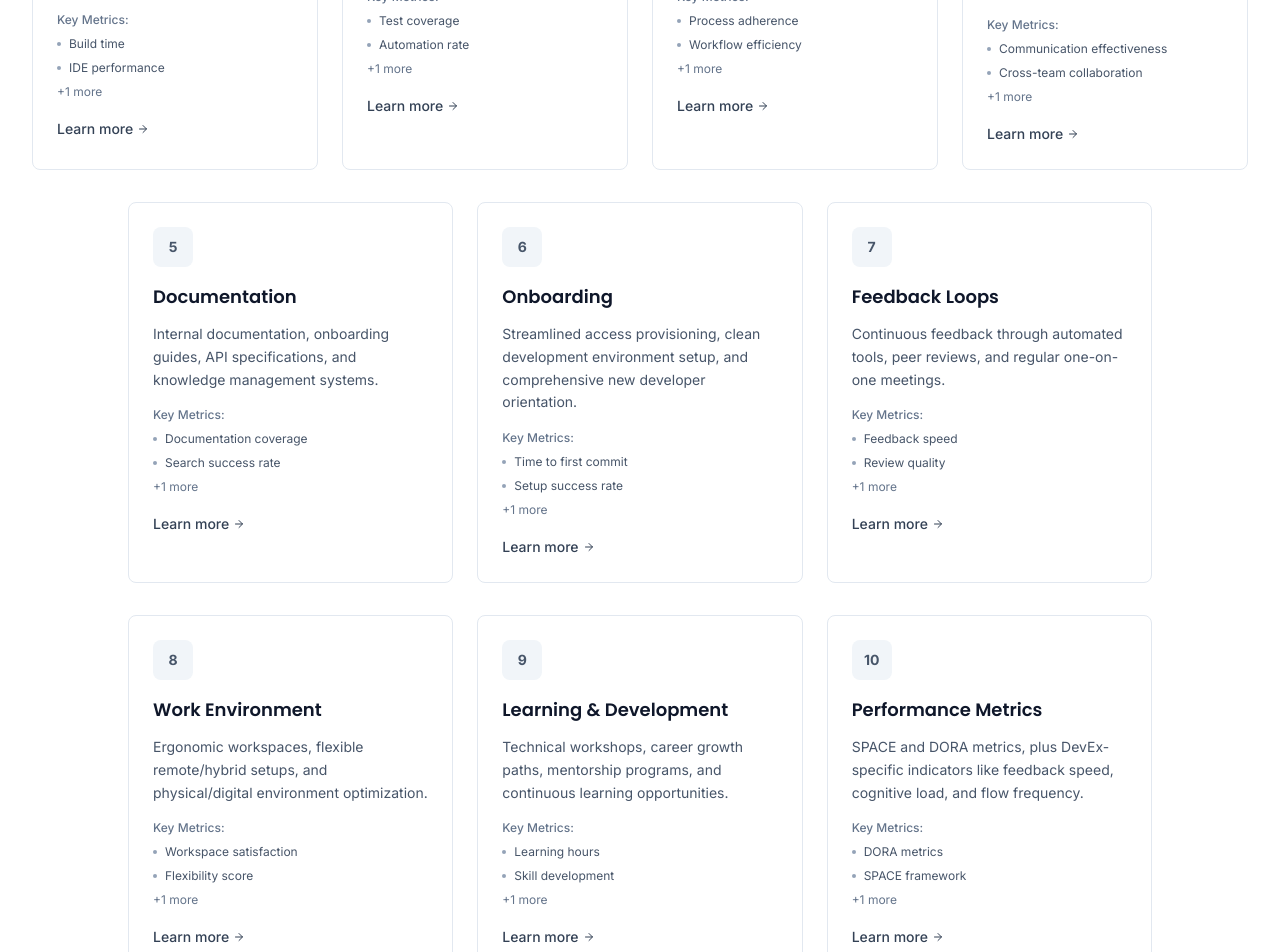
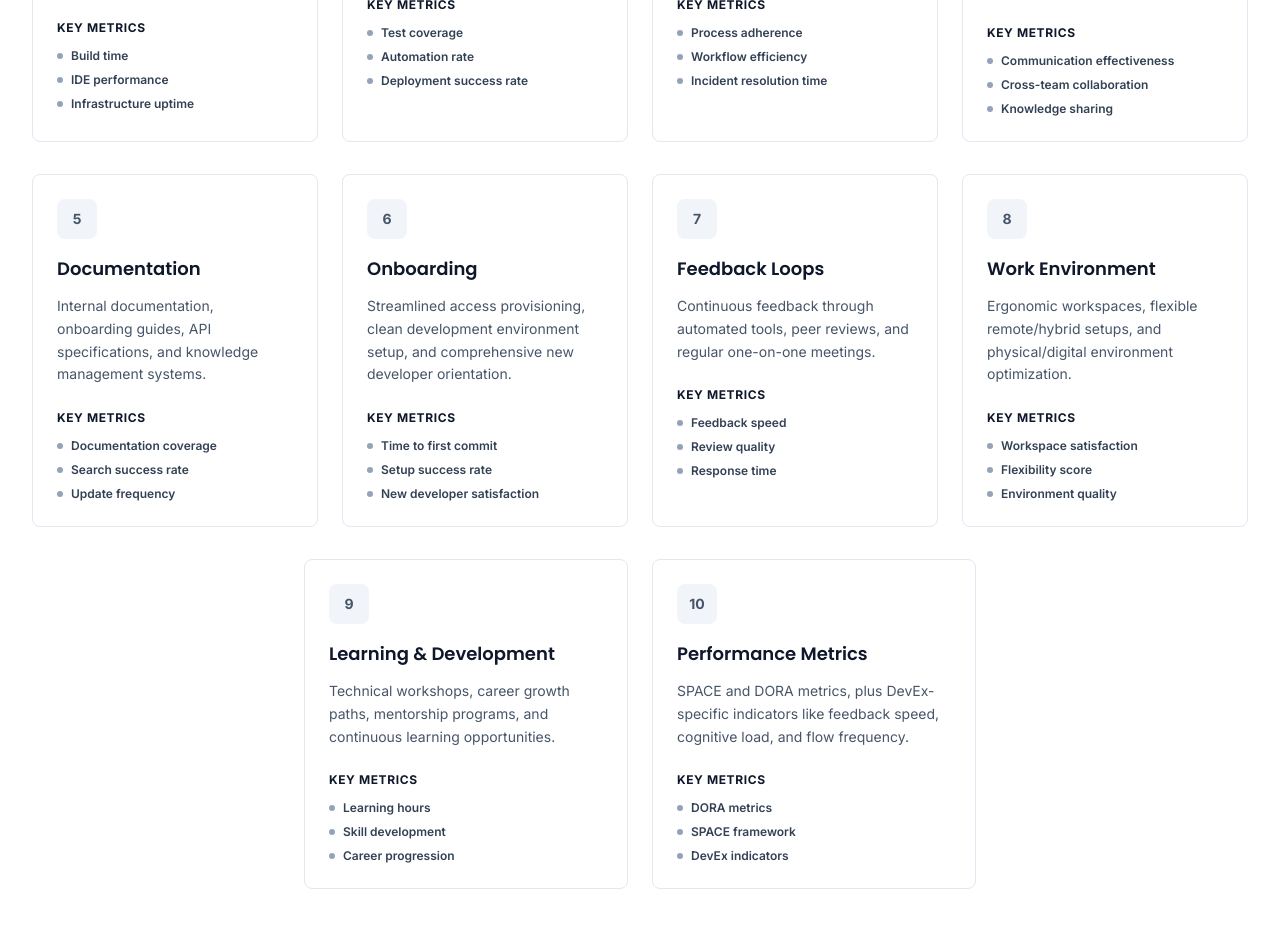
Before and after one commit to BorysW86/devex, a React (Vite) app: page / in a window 1280 px wide. Shown: the part 1360-2312 px from the top of the page. Built offline with nearby package versions, Linux system fonts and the light colour scheme.

Commit message:
Updated OverviewCards.tsx

```diff
--- a/src/components/sections/OverviewCards.tsx
+++ b/src/components/sections/OverviewCards.tsx
@@ -34,43 +34,34 @@ const OverviewCards: React.FC = () => {
                 {area.title}
               </h3>
 
-              <p className="text-gray-600 dark:text-gray-300 mb-4 leading-relaxed text-sm">
+              <p className="text-gray-600 dark:text-gray-300 mb-6 leading-relaxed text-sm">
                 {area.summary}
               </p>
 
               {/* Metrics Preview */}
-              <div className="space-y-2 mb-4">
-                <div className="text-xs font-medium text-gray-500 dark:text-gray-400 mb-2">
-                  Key Metrics:
+              <div className="space-y-2">
+                <div className="text-xs font-bold text-gray-900 dark:text-white mb-3 uppercase tracking-wider">
+                  Key Metrics
                 </div>
-                {area.keyMetrics.slice(0, 2).map((metric, metricIndex) => (
-                  <div key={metricIndex} className="flex items-center text-xs text-gray-600 dark:text-gray-300">
-                    <div className="w-1 h-1 bg-gray-400 rounded-full mr-2"></div>
-                    {metric}
+                {area.keyMetrics.slice(0, 3).map((metric, metricIndex) => (
+                  <div key={metricIndex} className="flex items-center text-xs">
+                    <div className="w-1.5 h-1.5 bg-gray-400 rounded-full mr-2 flex-shrink-0"></div>
+                    <span className="font-semibold text-gray-700 dark:text-gray-300">{metric}</span>
                   </div>
                 ))}
-                {area.keyMetrics.length > 2 && (
-                  <div className="text-xs text-gray-500 dark:text-gray-400">
-                    +{area.keyMetrics.length - 2} more
+                {area.keyMetrics.length > 3 && (
+                  <div className="text-xs text-gray-500 dark:text-gray-400 font-medium">
+                    +{area.keyMetrics.length - 3} more metrics
                   </div>
                 )}
               </div>
-
-              {/* Learn More Link */}
-              <Link
-                to="/key-areas"
-                className="inline-flex items-center text-sm text-gray-700 dark:text-gray-300 font-medium hover:text-gray-900 dark:hover:text-white transition-colors group/link"
-              >
-                Learn more
-                <ArrowRight className="ml-1 h-3 w-3 group-hover/link:translate-x-1 transition-transform" />
-              </Link>
             </div>
           ))}
         </div>
 
-        {/* Second Row - 3 cards */}
-        <div className="grid grid-cols-1 sm:grid-cols-2 lg:grid-cols-3 gap-6 mb-8 max-w-5xl mx-auto">
-          {DEVEX_KEY_AREAS.slice(4, 7).map((area, index) => (
+        {/* Second Row - 4 cards */}
+        <div className="grid grid-cols-1 sm:grid-cols-2 lg:grid-cols-4 gap-6 mb-8">
+          {DEVEX_KEY_AREAS.slice(4, 8).map((area, index) => (
             <div key={index + 4} className="group relative bg-white dark:bg-gray-800 rounded-lg border border-gray-200 dark:border-gray-700 p-6 hover:shadow-lg transition-all duration-300 hover:scale-105">
               {/* Number Badge */}
               <div className="inline-flex items-center justify-center w-10 h-10 bg-gray-100 dark:bg-gray-700 rounded-lg mb-4 group-hover:bg-gray-200 dark:group-hover:bg-gray-600 transition-colors">
@@ -84,48 +75,39 @@ const OverviewCards: React.FC = () => {
                 {area.title}
               </h3>
 
-              <p className="text-gray-600 dark:text-gray-300 mb-4 leading-relaxed text-sm">
+              <p className="text-gray-600 dark:text-gray-300 mb-6 leading-relaxed text-sm">
                 {area.summary}
               </p>
 
               {/* Metrics Preview */}
-              <div className="space-y-2 mb-4">
-                <div className="text-xs font-medium text-gray-500 dark:text-gray-400 mb-2">
-                  Key Metrics:
+              <div className="space-y-2">
+                <div className="text-xs font-bold text-gray-900 dark:text-white mb-3 uppercase tracking-wider">
+                  Key Metrics
                 </div>
-                {area.keyMetrics.slice(0, 2).map((metric, metricIndex) => (
-                  <div key={metricIndex} className="flex items-center text-xs text-gray-600 dark:text-gray-300">
-                    <div className="w-1 h-1 bg-gray-400 rounded-full mr-2"></div>
-                    {metric}
+                {area.keyMetrics.slice(0, 3).map((metric, metricIndex) => (
+                  <div key={metricIndex} className="flex items-center text-xs">
+                    <div className="w-1.5 h-1.5 bg-gray-400 rounded-full mr-2 flex-shrink-0"></div>
+                    <span className="font-semibold text-gray-700 dark:text-gray-300">{metric}</span>
                   </div>
                 ))}
-                {area.keyMetrics.length > 2 && (
-                  <div className="text-xs text-gray-500 dark:text-gray-400">
-                    +{area.keyMetrics.length - 2} more
+                {area.keyMetrics.length > 3 && (
+                  <div className="text-xs text-gray-500 dark:text-gray-400 font-medium">
+                    +{area.keyMetrics.length - 3} more metrics
                   </div>
                 )}
               </div>
-
-              {/* Learn More Link */}
-              <Link
-                to="/key-areas"
-                className="inline-flex items-center text-sm text-gray-700 dark:text-gray-300 font-medium hover:text-gray-900 dark:hover:text-white transition-colors group/link"
-              >
-                Learn more
-                <ArrowRight className="ml-1 h-3 w-3 group-hover/link:translate-x-1 transition-transform" />
-              </Link>
             </div>
           ))}
         </div>
 
-        {/* Third Row - 3 cards */}
-        <div className="grid grid-cols-1 sm:grid-cols-2 lg:grid-cols-3 gap-6 max-w-5xl mx-auto">
-          {DEVEX_KEY_AREAS.slice(7, 10).map((area, index) => (
-            <div key={index + 7} className="group relative bg-white dark:bg-gray-800 rounded-lg border border-gray-200 dark:border-gray-700 p-6 hover:shadow-lg transition-all duration-300 hover:scale-105">
+        {/* Third Row - 2 cards centered */}
+        <div className="grid grid-cols-1 sm:grid-cols-2 gap-6 max-w-2xl mx-auto">
+          {DEVEX_KEY_AREAS.slice(8, 10).map((area, index) => (
+            <div key={index + 8} className="group relative bg-white dark:bg-gray-800 rounded-lg border border-gray-200 dark:border-gray-700 p-6 hover:shadow-lg transition-all duration-300 hover:scale-105">
               {/* Number Badge */}
               <div className="inline-flex items-center justify-center w-10 h-10 bg-gray-100 dark:bg-gray-700 rounded-lg mb-4 group-hover:bg-gray-200 dark:group-hover:bg-gray-600 transition-colors">
                 <span className="text-sm font-bold text-gray-600 dark:text-gray-400">
-                  {index + 8}
+                  {index + 9}
                 </span>
               </div>
 
@@ -134,36 +116,27 @@ const OverviewCards: React.FC = () => {
                 {area.title}
               </h3>
 
-              <p className="text-gray-600 dark:text-gray-300 mb-4 leading-relaxed text-sm">
+              <p className="text-gray-600 dark:text-gray-300 mb-6 leading-relaxed text-sm">
                 {area.summary}
               </p>
 
               {/* Metrics Preview */}
-              <div className="space-y-2 mb-4">
-                <div className="text-xs font-medium text-gray-500 dark:text-gray-400 mb-2">
-                  Key Metrics:
+              <div className="space-y-2">
+                <div className="text-xs font-bold text-gray-900 dark:text-white mb-3 uppercase tracking-wider">
+                  Key Metrics
                 </div>
-                {area.keyMetrics.slice(0, 2).map((metric, metricIndex) => (
-                  <div key={metricIndex} className="flex items-center text-xs text-gray-600 dark:text-gray-300">
-                    <div className="w-1 h-1 bg-gray-400 rounded-full mr-2"></div>
-                    {metric}
+                {area.keyMetrics.slice(0, 3).map((metric, metricIndex) => (
+                  <div key={metricIndex} className="flex items-center text-xs">
+                    <div className="w-1.5 h-1.5 bg-gray-400 rounded-full mr-2 flex-shrink-0"></div>
+                    <span className="font-semibold text-gray-700 dark:text-gray-300">{metric}</span>
                   </div>
                 ))}
-                {area.keyMetrics.length > 2 && (
-                  <div className="text-xs text-gray-500 dark:text-gray-400">
-                    +{area.keyMetrics.length - 2} more
+                {area.keyMetrics.length > 3 && (
+                  <div className="text-xs text-gray-500 dark:text-gray-400 font-medium">
+                    +{area.keyMetrics.length - 3} more metrics
                   </div>
                 )}
               </div>
-
-              {/* Learn More Link */}
-              <Link
-                to="/key-areas"
-                className="inline-flex items-center text-sm text-gray-700 dark:text-gray-300 font-medium hover:text-gray-900 dark:hover:text-white transition-colors group/link"
-              >
-                Learn more
-                <ArrowRight className="ml-1 h-3 w-3 group-hover/link:translate-x-1 transition-transform" />
-              </Link>
             </div>
           ))}
         </div>
```
